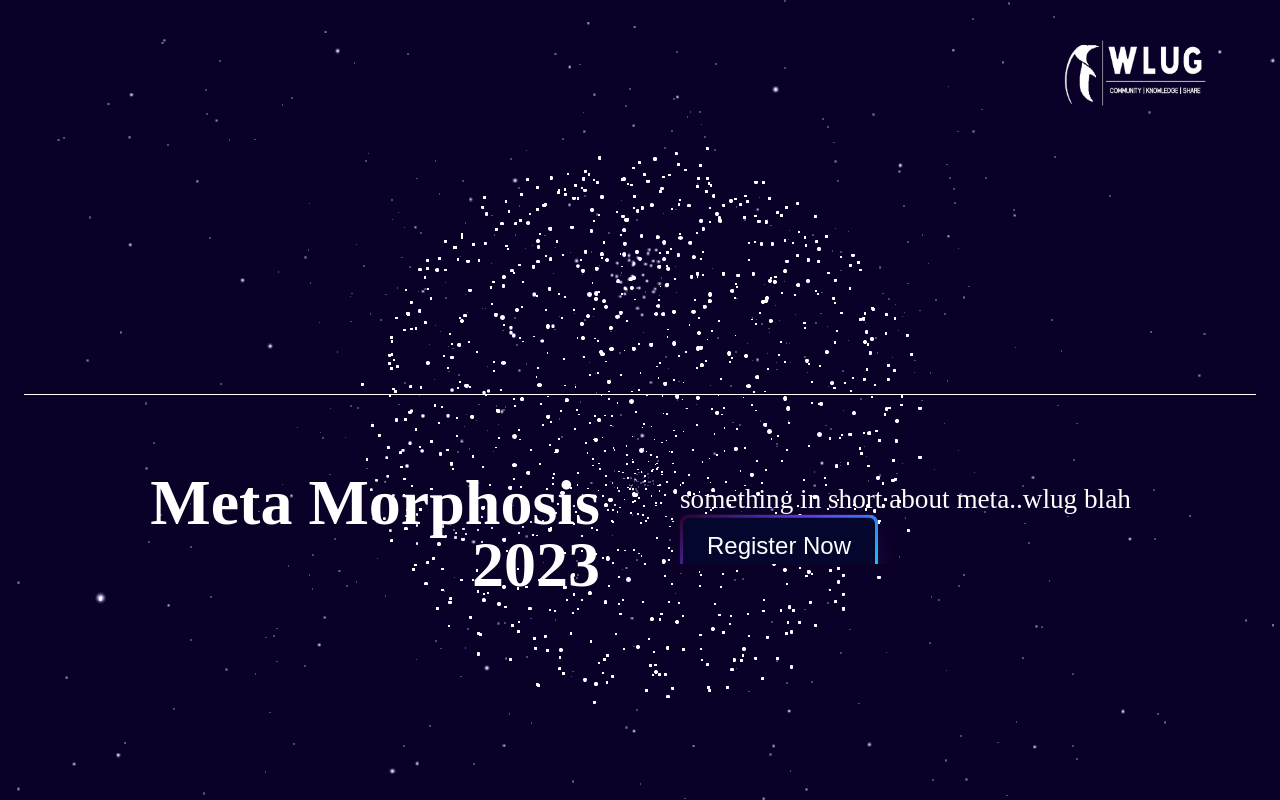
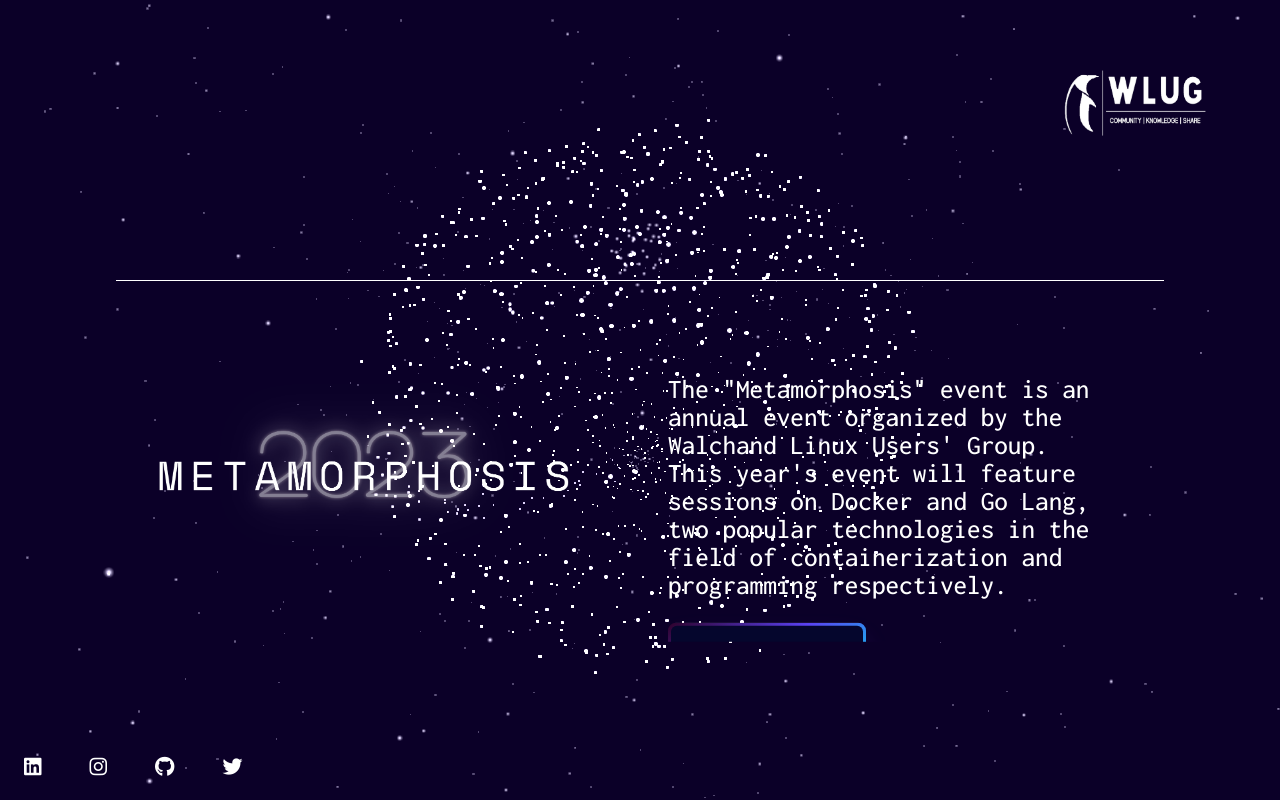
Before and after one commit to nilay302/meta-registration, a website built with Vite: page index.html in a window 1280 px wide. Built offline with nearby package versions, Linux system fonts and the light colour scheme; animation ran at ten frames a second.

Commit message:
final touches

```diff
--- a/index.css
+++ b/index.css
@@ -1,3 +1,5 @@
+@import url('https://fonts.googleapis.com/css2?family=Inconsolata:wght@500&display=swap');
+
 *{
     padding: 0;
     margin: 0;
@@ -5,6 +7,7 @@
 
 
 }
+
 
 body{
     height: 100vh;
@@ -46,7 +49,7 @@ html{
     /* flex-direction: column; */
     /* justify-content: center; */
     align-items: center;
-    gap: 5em;
+    gap: 3.5em;
     width: 100%;
     margin-top: 10em;
     padding-top: 3em;
@@ -81,6 +84,15 @@ h1{
     /* position: relative; */
     /* text-align: center; */
 }
+
+.meta-logo{
+    margin-top: -8em;
+        z-index: 5;
+        height: 30rem;
+        width: 30rem;
+        /* width: 50vw; */
+        /* line-height: 97%; */
+}
 /* .span-2023{
     top: 0;
 } */
@@ -89,10 +101,16 @@ h1,p{
     flex-grow: 1;
     clip-path: polygon(0 0,100% 0 ,100% 0, 0 0);
 }
+img{
+    flex-basis: 0;
+    flex-grow: 1;
+    clip-path: polygon(0 0,100% 0 ,100% 0, 0 0);
+}
 
 p{
     font-size: 1.7rem;
     width: 40vw;
+    font-family: 'Inconsolata', monospace;
     /* text-align: center; */
     /* align-items: center; */
     /* align-content: center; */
@@ -110,6 +128,7 @@ p{
 .button-64 {
     /* align-self: center; */
   /* align-items: center; */
+  margin-top: 1em;
   text-align: center;
   background-image: linear-gradient(144deg,#2E012A, #5B42F3 50%,#00DDEB);
   border: 0;
@@ -159,3 +178,28 @@ p{
     min-width: 196px;
   }
 }
+
+
+
+.lorem{
+   position: absolute;
+   bottom: 0;
+   display: flex;
+   justify-content: center;
+   align-items: center;
+   /* gap: 4em; */
+}
+/* .links{
+    text-decoration: none;
+    height: 2em;
+    width: 2em;
+} */
+.lorem a{
+    color: white;
+    margin: 1.5rem;
+    text-decoration: none;
+}
+.lorem a span{
+    height: 3em;
+    width: 3em;
+}
--- a/index.html
+++ b/index.html
@@ -1,5 +1,6 @@
 <!DOCTYPE html>
 <html lang="en">
+
 <head>
   <meta charset="UTF-8" />
   <link rel="stylesheet" href="./index.css" />
@@ -7,24 +8,44 @@
   <meta name="viewport" content="width=device-width, initial-scale=1" />
   <!-- <link href="https://cdn.jsdelivr.net/npm/bootstrap@5.3.0-alpha1/dist/css/bootstrap.min.css" rel="stylesheet" integrity="sha384-GLhlTQ8iRABdZLl6O3oVMWSktQOp6b7In1Zl3/Jr59b6EGGoI1aFkw7cmDA6j6gD" crossorigin="anonymous"> -->
   <title>Meta2K23</title>
+  <link rel="stylesheet" href="https://cdnjs.cloudflare.com/ajax/libs/font-awesome/6.2.1/css/all.min.css" integrity="sha512-MV7K8+y+gLIBoVD59lQIYicR65iaqukzvf/nwasF0nqhPay5w/9lJmVM2hMDcnK1OnMGCdVK+iQrJ7lzPJQd1w==" crossorigin="anonymous" referrerpolicy="no-referrer" />
+
+  <link rel="preconnect" href="https://fonts.googleapis.com">
+  <link rel="preconnect" href="https://fonts.gstatic.com" crossorigin>
+  <link href="https://fonts.googleapis.com/css2?family=Inconsolata:wght@500&display=swap" rel="stylesheet">
 </head>
+
 <body>
   <div class="logo-wlug">
-      <img class="logo" src="./WLUG_LOGO.png" alt="logo"/>
+    <img class="logo" src="./WLUG_LOGO.png" alt="logo" />
   </div>
   <div class="container">
     <div class="content">
-        <h1>Meta <span class="morphosis">Morphosis</span><br/><span class="span-2023">2023</span></h1>
-        <p>something in short about meta..wlug blah<br/>
-          <button  class="button-64" role="button"><span class="text">Register Now</span></button>
+      <img class="meta-logo" src="./Meta_Logo_1.png" />
+      <!-- <h1>Meta <span class="morphosis">Morphosis</span><br/><span class="span-2023">2023</span></h1> -->
+      <p>The "Metamorphosis" event is an annual event organized by the Walchand Linux Users' Group.<br />
+        This year's event will feature sessions on Docker and Go Lang,<br />
+        two popular technologies in the field of containerization and programming respectively.<br />
+        <button class="button-64" role="button"><span class="text">Register Now</span></button>
       </p>
+    </div>
+    <div class="lorem">
+      <a class="links" href="https://www.linkedin.com/company/wlug-club/"><i class="fa-lg fa-brands fa-linkedin"></i></a>
+      <a class="links" href="https://instagram.com/wcewlug?igshid=YmMyMTA2M2Y="><i class="fa-lg fa-brands fa-instagram"></i></a>
+      <a class="links" href="https://github.com/Walchand-Linux-Users-Group"><i class="fa-lg fa-brands fa-github"></i></a>
+      <a  href="https://mobile.twitter.com/wcewlug"><i class="fa-lg fa-brands fa-twitter"></i></a>
+
     </div>
   </div>
   <canvas id="bg"></canvas>
 
 
-    <script src="https://cdnjs.cloudflare.com/ajax/libs/gsap/3.11.4/gsap.min.js" integrity="sha512-f8mwTB+Bs8a5c46DEm7HQLcJuHMBaH/UFlcgyetMqqkvTcYg4g5VXsYR71b3qC82lZytjNYvBj2pf0VekA9/FQ==" crossorigin="anonymous" referrerpolicy="no-referrer"></script>
-    <script src="https://cdnjs.cloudflare.com/ajax/libs/gsap/3.11.4/CSSRulePlugin.min.js" integrity="sha512-TJiE9joKYXjdf5nd0Kkzqt9QOYfp5Hk5W/PaeRmpOd7HYBVdSqpTxJezbfLzJnPrS7HGnalR54WO/hbppgDgkw==" crossorigin="anonymous" referrerpolicy="no-referrer"></script>
+  <script src="https://cdnjs.cloudflare.com/ajax/libs/gsap/3.11.4/gsap.min.js"
+    integrity="sha512-f8mwTB+Bs8a5c46DEm7HQLcJuHMBaH/UFlcgyetMqqkvTcYg4g5VXsYR71b3qC82lZytjNYvBj2pf0VekA9/FQ=="
+    crossorigin="anonymous" referrerpolicy="no-referrer"></script>
+  <script src="https://cdnjs.cloudflare.com/ajax/libs/gsap/3.11.4/CSSRulePlugin.min.js"
+    integrity="sha512-TJiE9joKYXjdf5nd0Kkzqt9QOYfp5Hk5W/PaeRmpOd7HYBVdSqpTxJezbfLzJnPrS7HGnalR54WO/hbppgDgkw=="
+    crossorigin="anonymous" referrerpolicy="no-referrer"></script>
   <script type="module" src="/main.js"></script>
   <!-- <script src="https://cdn.jsdelivr.net/npm/@popperjs/core@2.11.6/dist/umd/popper.min.js" integrity="sha384-oBqDVmMz9ATKxIep9tiCxS/Z9fNfEXiDAYTujMAeBAsjFuCZSmKbSSUnQlmh/jp3" crossorigin="anonymous"></script> -->
   <!-- <script src="https://cdn.jsdelivr.net/npm/bootstrap@5.3.0-alpha1/dist/js/bootstrap.min.js" integrity="sha384-mQ93GR66B00ZXjt0YO5KlohRA5SY2XofN4zfuZxLkoj1gXtW8ANNCe9d5Y3eG5eD" crossorigin="anonymous"></script> -->
@@ -32,15 +53,18 @@
   <script>
 
     const content = CSSRulePlugin.getRule('.content:before')
-  const h1 = document.querySelector('h1')
+    const img = document.getElementsByClassName('meta-logo')
+    const h1 = document.querySelector('img')
     const p = document.querySelector('p')
     const t1 = gsap.timeline()
 
-  t1.from(content, {delay:.5,duration:4, cssRule:{scaleX: 0}})
-  t1.to(h1,{duration:2, clipPath:'polygon(0 0,100% 0,100% 100%, 0% 100%)',y:'30px'},'-=3')
-  t1.to(p,{duration:4, clipPath:'polygon(0 0,100% 0,100% 100%, 0% 100%)',y:'30px'},'-=2')
+    t1.from(content, { delay: .5, duration: 4, cssRule: { scaleX: 0 } })
+    t1.to(h1, { duration: 2, clipPath: 'polygon(0 0,100% 0,100% 100%, 0% 100%)', y: '30px' }, '-=3')
+    t1.to(img, { duration: 3, clipPath: 'polygon(0 0,100% 0,100% 100%, 0% 100%)', y: '30px' }, '-=3')
+    t1.to(p, { duration: 4, clipPath: 'polygon(0 0,100% 0,100% 100%, 0% 100%)', y: '30px' }, '-=2')
 
 
   </script>
 </body>
+
 </html>
--- a/main.js
+++ b/main.js
@@ -15,7 +15,7 @@ const camera = new THREE.PerspectiveCamera(
 )
 camera.position.z =25;
 camera.position.x = 0;
-camera.position.y = 45;
+camera.position.y = 50;
 camera.lookAt(new THREE.Vector3(0, 0, 0));
 // const gui = new GUI()
 var pivot = new THREE.Object3D();
@@ -123,7 +123,7 @@ function animate() {
 		// particleSystem.rotation.y = -mouseX * (elapsedTime*0.00008)
 	}
 	gsap.to(camera.position, {
-		duration: 7,
+		duration: 8,
 		y: 30,
 		z:15,
 		ease: 'circ.out',
```
Also changed, not shown: Meta_Logo_1.png (added). Lines whose indentation alone changed are shown as unchanged.
